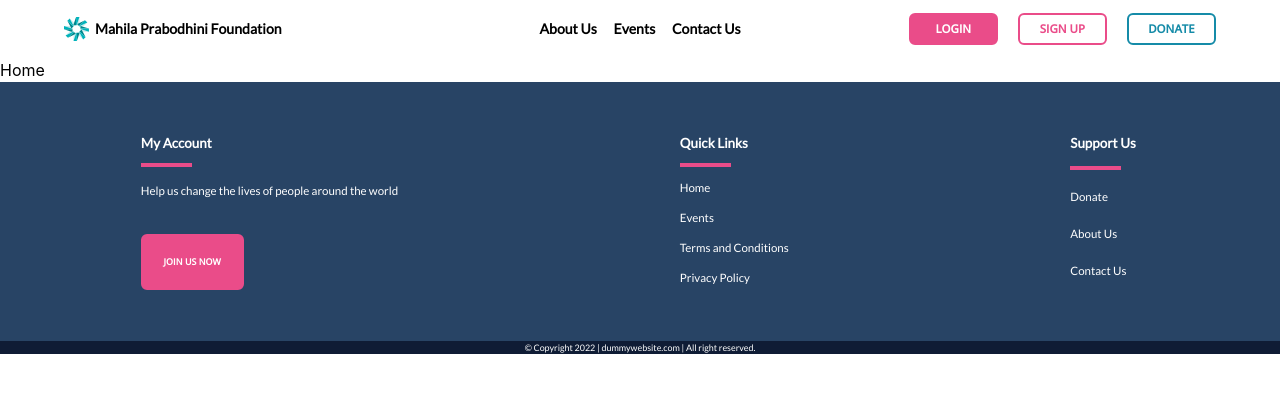
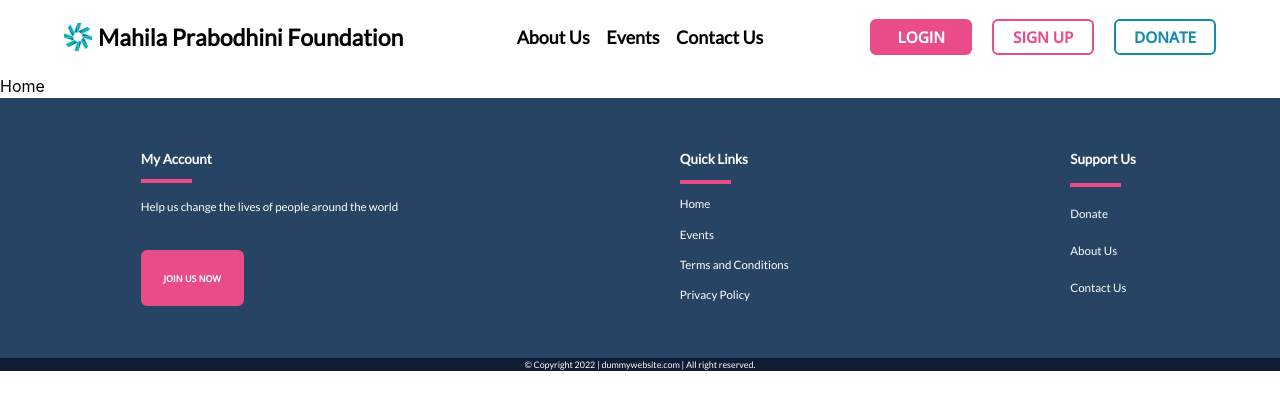
Before and after one commit to AarnavSrivastava/Mahila-Prabodhini-Foundation, a React (Create React App) app in the folder mph-website/: page / in a window 1280 px wide. Shown: the top 410 px of the page. Built offline with nearby package versions, Linux system fonts and the light colour scheme.

Commit message:
Changes to navbar

```diff
--- a/mph-website/src/components/navbar.js
+++ b/mph-website/src/components/navbar.js
@@ -5,10 +5,10 @@ import Logo from './logo.svg';
 const Navbar = () =>
 {
     return (
-        <nav className="flex flex-row w-screen sticky top-0 z-50 justify-between items-center bg-white-transparent py-[1%] px-[5%] gap-[10%]">
+        <nav className="flex flex-row w-screen sticky top-0 z-50 justify-between items-center bg-white-transparent py-[1.5%] px-[5%] gap-[5%]">
             <Link to="/" className ="flex group flex-row justify-start items-center basis-0 grow gap-[0.5vw]">
                 <img className="group-hover:animate-spin w-[8%]" src={Logo} id="logo" alt="logo"/>
-                <div className="flex flex-row group font-lato font-bold text-[1.1vw]">
+                <div className="flex flex-row group font-lato font-bold text-[1.8vw]">
                     <span className="transition ease-in-out duration-[150ms] group-hover:text-defpink">M</span>
                     <span className="transition ease-in-out duration-[200ms] group-hover:text-defpink">a</span>
                     <span className="transition ease-in-out duration-[250ms] group-hover:text-defpink">h</span>
@@ -45,15 +45,15 @@ const Navbar = () =>
                 <CustomLink to="/contactus">Contact Us</CustomLink>
             </ul>
 
-            <ul className="flex basis-0 grow flex-row gap-5 font-opensans font-bold text-[0.9vw]">
+            <ul className="flex basis-0 grow flex-row gap-5 font-opensans font-bold text-[1.2vw] h-[2.8vw]">
             {/* flex w-[100%] h-[2.5vw] justify-center items-center border-2 border-defpink rounded-md text-white bg-defpink hover:text-defpink hover:bg-white */}
-                <Link className="flex w-[100%] h-[2.5vw] justify-center items-center transition rounded-md text-white border-2 border-defpink ease-in-out delay-10 bg-defpink hover:bg-white hover:text-defpink duration-300" to="/">
+                <Link className="flex px-[1vw] w-[100%] justify-center items-center transition rounded-md text-white border-2 border-defpink ease-in-out delay-10 bg-defpink hover:bg-white hover:text-defpink duration-300" to="/login">
                     LOGIN
                 </Link>
-                <Link className="flex w-[100%] h-[2.5vw] justify-center items-center transition rounded-md text-defpink border-2 border-defpink ease-in-out delay-10 bg-white hover:bg-defpink hover:text-white duration-300" to="/signup">
+                <Link className="flex px-[1vw] w-[100%] justify-center items-center transition rounded-md text-defpink border-2 border-defpink ease-in-out delay-10 bg-white hover:bg-defpink hover:text-white duration-300" to="/signup">
                     SIGN UP
                 </Link>
-                <Link className="flex w-[100%] h-[2.5vw] justify-center items-center transition rounded-md border-2 border-[#158ba8] rounded-md text-[#158ba8] ease-in-out delay-10 bg-white hover:text-white hover:bg-[#158ba8] duration-300" to="/donate">
+                <Link className="flex px-[1vw] w-[100%] justify-center items-center transition rounded-md border-2 border-[#158ba8] rounded-md text-[#158ba8] ease-in-out delay-10 bg-white hover:text-white hover:bg-[#158ba8] duration-300" to="/donate">
                     DONATE
                 </Link>
             </ul>
@@ -66,7 +66,7 @@ function CustomLink({ to, children })
     const resolvedPath = useResolvedPath(to)
     const isActive = useMatch({ path: resolvedPath.pathname, end: true})
     return (
-        <li className="flex font-lato font-black text-[1.1vw]">
+        <li className="flex font-lato font-black text-[1.4vw]">
             <Link to={to} className={"transition ease-in-out duration-150 hover:text-pink-400 hover:font-medium " + (isActive ? "text-defpink" : "") + " duration-300"}>{children}</Link>
         </li>
     )
```
